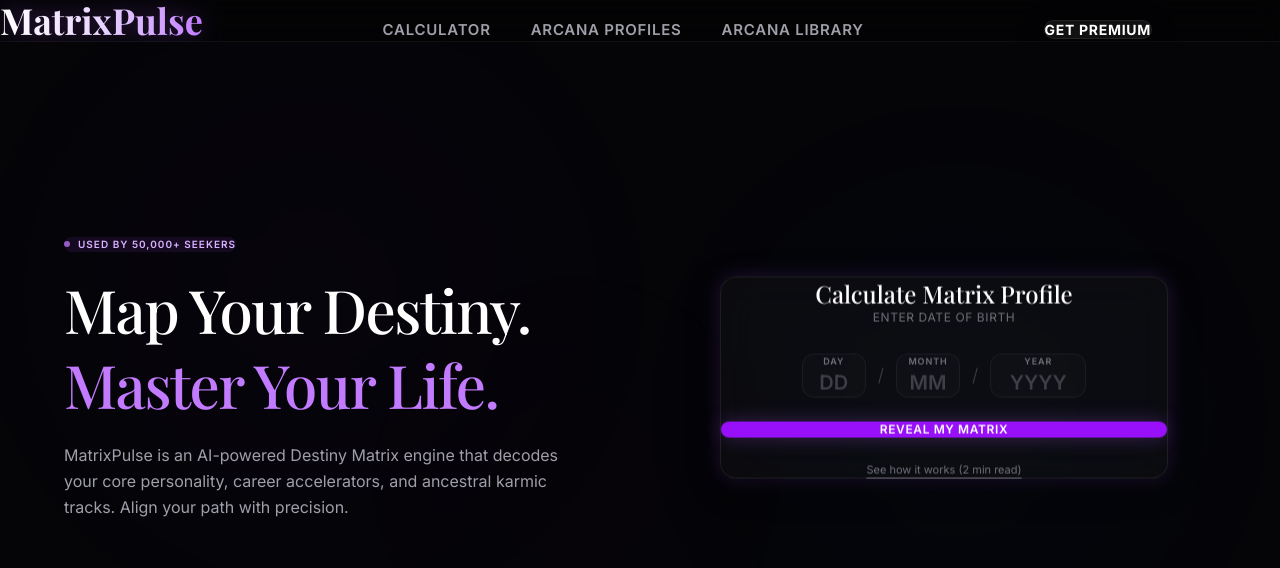
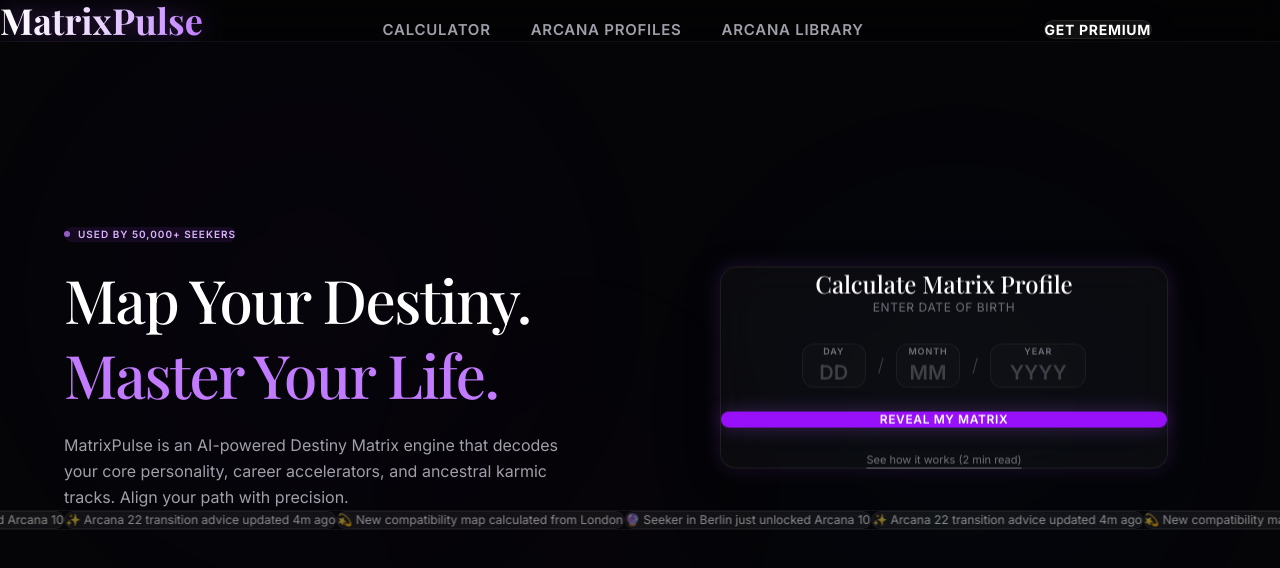
Before and after one commit to sarwech-odho/MatrixPulse, a Next.js app: page / in a window 1280 px wide. Shown: the top 568 px of the page. Built offline with nearby package versions, Linux system fonts and the light colour scheme.

Commit message:
feat: add auto-scrolling ticker to Hero and increase template top padding

```diff
--- a/app/meaning/[arcana]/[zone]/page.tsx
+++ b/app/meaning/[arcana]/[zone]/page.tsx
@@ -97,7 +97,7 @@
   };
 
   return (
-    <div className="relative w-full bg-[#050508] overflow-hidden py-12 px-4 flex flex-col items-center justify-center flex-auto">
+    <div className="relative w-full bg-[#050508] overflow-hidden pt-20 md:pt-28 pb-16 px-4 flex flex-col items-center justify-start flex-auto">
       {/* Dynamic JSON-LD injection */}
       <script
         type="application/ld+json"
--- a/app/meaning/[arcana]/page.tsx
+++ b/app/meaning/[arcana]/page.tsx
@@ -51,7 +51,7 @@
   ];
 
   return (
-    <div className="relative w-full bg-[#050508] overflow-hidden py-12 px-4 flex flex-col items-center justify-center flex-auto">
+    <div className="relative w-full bg-[#050508] overflow-hidden pt-20 md:pt-28 pb-16 px-4 flex flex-col items-center justify-start flex-auto">
       {/* Aurora Background */}
       <div className="pointer-events-none absolute inset-0 z-0 overflow-hidden select-none">
         <div className="absolute top-[10%] left-[5%] w-[45vw] h-[45vw] rounded-full bg-[var(--aurora-1)] blur-[100px] opacity-40 animate-aurora-1" />
--- a/components/Hero.tsx
+++ b/components/Hero.tsx
@@ -347,6 +347,39 @@
         </div>
 
       </div>
+
+      {/* Live Seekers Ticker (Infinite horizontal marquee) */}
+      <div className="hidden sm:flex w-full overflow-hidden select-none whitespace-nowrap mt-16 md:mt-24 border-t border-b border-white/5 py-4 bg-white/[0.01] backdrop-blur-sm">
+        <motion.div
+          animate={{ x: [0, -1000] }}
+          transition={{
+            repeat: Infinity,
+            repeatType: "loop",
+            duration: 30,
+            ease: "linear",
+          }}
+          className="flex whitespace-nowrap"
+        >
+          {[
+            '🔮 Seeker in Berlin just unlocked Arcana 10',
+            '✨ Arcana 22 transition advice updated 4m ago',
+            '💫 New compatibility map calculated from London',
+            '🔮 Seeker in Berlin just unlocked Arcana 10',
+            '✨ Arcana 22 transition advice updated 4m ago',
+            '💫 New compatibility map calculated from London',
+            '🔮 Seeker in Berlin just unlocked Arcana 10',
+            '✨ Arcana 22 transition advice updated 4m ago',
+            '💫 New compatibility map calculated from London'
+          ].map((item, idx) => (
+            <span
+              key={idx}
+              className="text-xs text-white/50 bg-white/5 border border-white/5 px-4 py-2 rounded-full backdrop-blur-md mx-2 inline-flex items-center gap-2"
+            >
+              {item}
+            </span>
+          ))}
+        </motion.div>
+      </div>
     </div>
   );
 }
```
